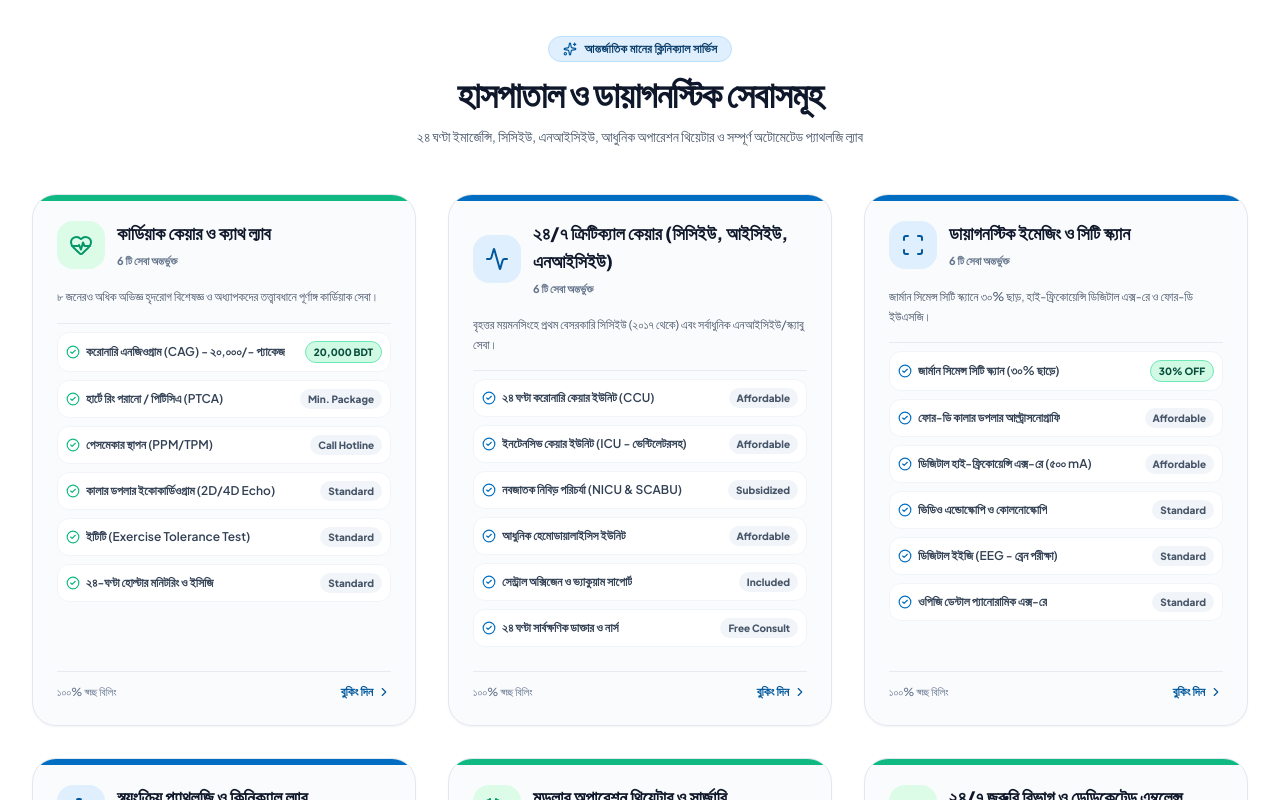
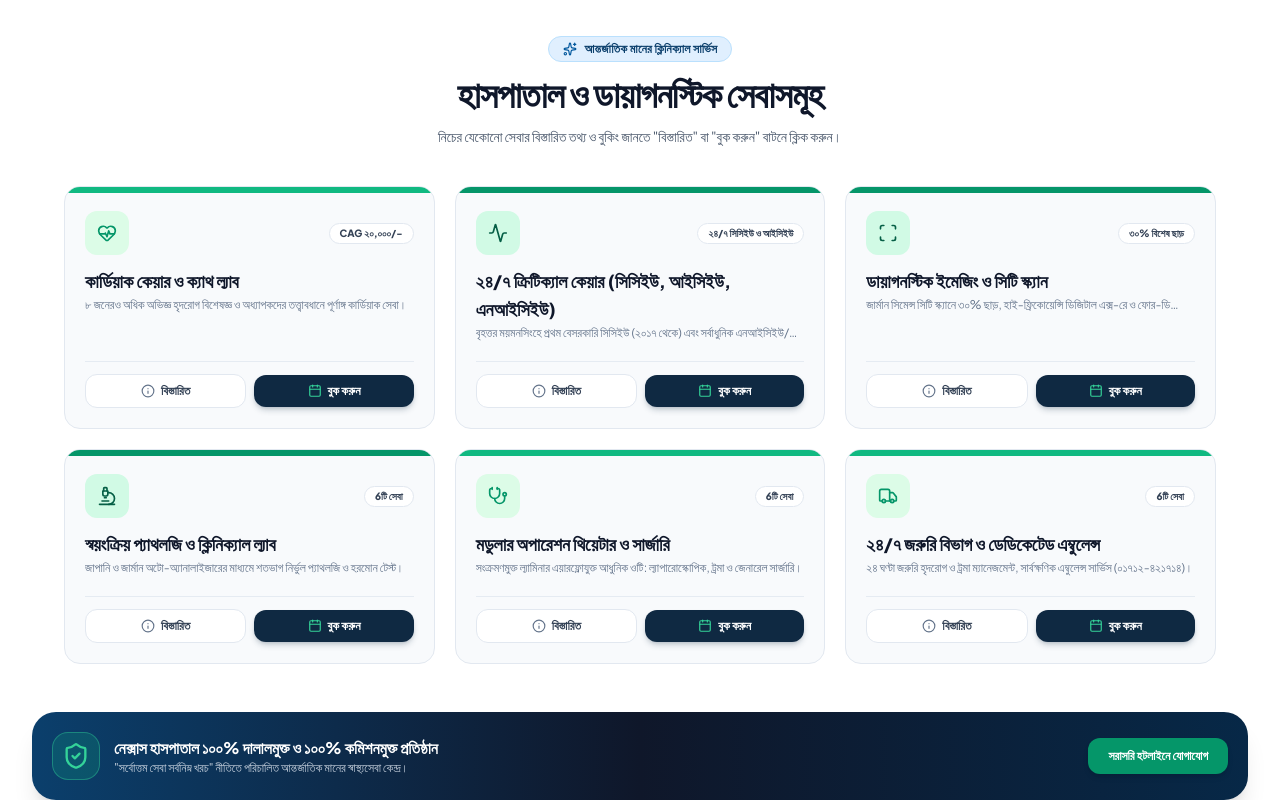
Before and after one commit to Jim5225/Next-hos, a React (Vite) app: page / in a window 1280 px wide. Shown: the part 3500-4300 px from the top of the page. Built offline with nearby package versions, Linux system fonts and the light colour scheme.

Commit message:
feat: Compact service cards with heading and Details/Book Now popup modal

```diff
--- a/src/components/ServicesSection.jsx
+++ b/src/components/ServicesSection.jsx
@@ -1,4 +1,4 @@
-import React from 'react';
+import React, { useState } from 'react';
 import {
   HeartPulse,
   Activity,
@@ -10,12 +10,16 @@ import {
   Calendar,
   Sparkles,
   ChevronRight,
-  ShieldCheck
+  ShieldCheck,
+  X,
+  Phone,
+  Info
 } from 'lucide-react';
 import { servicesData } from '../data/servicesData';
 
 export default function ServicesSection({ lang, t, onBookAppointment }) {
   const categories = servicesData.categories;
+  const [selectedCategory, setSelectedCategory] = useState(null);
 
   const iconMap = {
     HeartPulse: HeartPulse,
@@ -26,12 +30,16 @@ export default function ServicesSection({ lang, t, onBookAppointment }) {
     Truck: Truck
   };
 
+  const handleOpenDetails = (cat) => {
+    setSelectedCategory(cat);
+  };
+
   return (
     <section id="services" className="py-16 sm:py-20 bg-white relative border-b border-slate-200">
       <div className="max-w-7xl mx-auto px-4 sm:px-6 lg:px-8">
 
         {/* Section Header */}
-        <div className="text-center max-w-3xl mx-auto space-y-3 mb-12">
+        <div className="text-center max-w-3xl mx-auto space-y-3 mb-10">
 
           <div className="inline-flex items-center gap-2 px-3.5 py-1 rounded-full bg-nexus-100 text-nexus-900 text-xs font-black tracking-wide uppercase border border-nexus-200 shadow-xs">
             <Sparkles className="w-3.5 h-3.5 text-nexus-700" />
@@ -43,92 +51,84 @@ export default function ServicesSection({ lang, t, onBookAppointment }) {
           </h2>
 
           <p className="text-slate-600 text-xs sm:text-sm max-w-2xl mx-auto">
-            {t.servicesSubheading}
+            {lang === 'bn'
+              ? 'নিচের যেকোনো সেবার বিস্তারিত তথ্য ও বুকিং জানতে "বিস্তারিত" বা "বুক করুন" বাটনে ক্লিক করুন।'
+              : 'Click on "Details" or "Book Now" on any service card below to view complete information and pricing.'}
           </p>
 
         </div>
 
-        {/* Categories Grid */}
-        <div className="grid grid-cols-1 md:grid-cols-2 lg:grid-cols-3 gap-6 sm:gap-8">
+        {/* Compact Services Grid: Small Cards with only Heading + 2 Action Buttons */}
+        <div className="grid grid-cols-1 sm:grid-cols-2 lg:grid-cols-3 gap-5 max-w-6xl mx-auto">
           {categories.map((cat) => {
             const IconComponent = iconMap[cat.icon] || HeartPulse;
             const isCardiac = cat.color === 'cardiac';
 
+            // Top highlight badge for quick insight
+            let highlightBadge = `${cat.services.length}টি সেবা`;
+            if (cat.id === 'cardiac') highlightBadge = lang === 'bn' ? 'CAG ২০,০০০/-' : 'CAG 20k';
+            if (cat.id === 'imaging') highlightBadge = lang === 'bn' ? '৩০% বিশেষ ছাড়' : '30% Discount';
+            if (cat.id === 'critical') highlightBadge = lang === 'bn' ? '২৪/৭ সিসিইউ ও আইসিইউ' : '24/7 CCU/ICU';
+
             return (
               <div
                 key={cat.id}
-                className="rounded-3xl bg-slate-50/70 border border-slate-200 hover:border-nexus-400 p-6 shadow-sm hover:shadow-xl transition-all duration-300 flex flex-col justify-between group relative overflow-hidden"
+                className="rounded-2xl bg-slate-50 border border-slate-200 hover:border-emerald-500 p-5 shadow-xs hover:shadow-lg transition-all duration-300 flex flex-col justify-between group relative overflow-hidden"
               >
                 {/* Subtle top indicator */}
                 <div className={`absolute top-0 left-0 right-0 h-1.5 ${
-                  isCardiac ? 'bg-cardiac-500' : 'bg-nexus-600'
+                  isCardiac ? 'bg-cardiac-500' : 'bg-emerald-600'
                 }`} />
 
-                <div className="space-y-4">
-
-                  {/* Category Header */}
-                  <div className="flex items-center gap-3">
-                    <div className={`w-12 h-12 rounded-2xl flex items-center justify-center flex-shrink-0 group-hover:scale-110 transition-transform ${
+                {/* Only Heading, Icon & Badge */}
+                <div className="space-y-3 pt-1">
+                  <div className="flex items-center justify-between">
+                    <div className={`w-11 h-11 rounded-xl flex items-center justify-center flex-shrink-0 group-hover:scale-105 transition-transform ${
                       isCardiac
                         ? 'bg-cardiac-100 text-cardiac-600'
-                        : 'bg-nexus-100 text-nexus-700'
+                        : 'bg-emerald-100 text-emerald-800'
                     }`}>
-                      <IconComponent className="w-6 h-6" />
+                      <IconComponent className="w-5 h-5" />
                     </div>
-                    <div>
-                      <h3 className="font-extrabold text-base sm:text-lg text-slate-900 leading-snug group-hover:text-nexus-700 transition-colors">
-                        {lang === 'bn' ? cat.titleBn : cat.title}
-                      </h3>
-                      <span className="text-[11px] font-bold text-slate-500">
-                        {cat.services.length} {lang === 'bn' ? 'টি সেবা অন্তর্ভুক্ত' : 'Services included'}
-                      </span>
-                    </div>
+
+                    <span className="text-[10px] font-black px-2.5 py-0.5 rounded-full bg-white text-slate-700 border border-slate-200 shadow-xs">
+                      {highlightBadge}
+                    </span>
                   </div>
 
-                  <p className="text-xs text-slate-600 leading-relaxed">
-                    {lang === 'bn' ? cat.descriptionBn : cat.description}
-                  </p>
-
-                  {/* Services List */}
-                  <div className="space-y-2 pt-2 border-t border-slate-200/80">
-                    {cat.services.map((s, idx) => (
-                      <div
-                        key={idx}
-                        className="flex items-center justify-between p-2 rounded-xl bg-white border border-slate-100 text-xs text-slate-700"
-                      >
-                        <div className="flex items-center gap-1.5 min-w-0 pr-2">
-                          <CheckCircle2 className={`w-3.5 h-3.5 flex-shrink-0 ${
-                            isCardiac ? 'text-cardiac-500' : 'text-nexus-600'
-                          }`} />
-                          <span className="font-semibold truncate">
-                            {lang === 'bn' ? s.nameBn : s.name}
-                          </span>
-                        </div>
-                        <span className={`text-[10px] font-black px-2 py-0.5 rounded-full flex-shrink-0 ${
-                          s.price.includes('20,000') || s.price.includes('30%')
-                            ? 'bg-emerald-100 text-emerald-900 border border-emerald-300'
-                            : 'bg-slate-100 text-slate-600'
-                        }`}>
-                          {s.price}
-                        </span>
-                      </div>
-                    ))}
+                  <div>
+                    <h3 className="font-extrabold text-base sm:text-lg text-slate-900 group-hover:text-emerald-700 transition-colors leading-snug">
+                      {lang === 'bn' ? cat.titleBn : cat.title}
+                    </h3>
+                    <p className="text-xs text-slate-500 line-clamp-1 mt-0.5">
+                      {lang === 'bn' ? cat.descriptionBn : cat.description}
+                    </p>
                   </div>
-
                 </div>
 
-                {/* Bottom CTA */}
-                <div className="mt-6 pt-3 border-t border-slate-200/80 flex items-center justify-between">
-                  <span className="text-[11px] text-slate-500 font-medium">
-                    {lang === 'bn' ? '১০০% স্বচ্ছ বিলিং' : 'Transparent Pricing'}
-                  </span>
+                {/* The 2 Compact Buttons: "বিস্তারিত" and "বুক করুন" */}
+                <div className="mt-5 pt-3 border-t border-slate-200/80 flex items-center gap-2">
+
+                  {/* 1. বিস্তারিত (Details) Button */}
                   <button
-                    onClick={onBookAppointment}
-                    className="flex items-center gap-1 text-xs font-bold text-nexus-700 hover:text-nexus-800 group-hover:translate-x-1 transition-transform"
+                    onClick={() => handleOpenDetails(cat)}
+                    className="flex-1 flex items-center justify-center gap-1.5 py-2 px-3 rounded-xl bg-white hover:bg-slate-100 text-slate-700 font-bold text-xs border border-slate-200 transition-all active:scale-95 shadow-xs"
+                    title={lang === 'bn' ? 'বিস্তারিত তথ্য দেখুন' : 'View Details'}
                   >
-                    <span>{lang === 'bn' ? 'বুকিং দিন' : 'Book Service'}</span>
-                    <ChevronRight className="w-3.5 h-3.5" />
+                    <Info className="w-3.5 h-3.5 text-slate-500" />
+                    <span>{lang === 'bn' ? 'বিস্তারিত' : 'Details'}</span>
                   </button>
+
+                  {/* 2. বুক করুন (Book Now) Button */}
+                  <button
+                    onClick={() => handleOpenDetails(cat)}
+                    className="flex-1 flex items-center justify-center gap-1.5 py-2 px-3 rounded-xl bg-[#0f2942] hover:bg-[#1a3b5c] text-white font-black text-xs shadow-md shadow-[#0f2942]/20 transition-all active:scale-95"
+                    title={lang === 'bn' ? 'বুকিং ও সেবা সংক্রান্ত তথ্য' : 'Book Service'}
+                  >
+                    <Calendar className="w-3.5 h-3.5 text-emerald-400" />
+                    <span>{lang === 'bn' ? 'বুক করুন' : 'Book Now'}</span>
+                  </button>
+
                 </div>
 
               </div>
@@ -161,6 +161,134 @@ export default function ServicesSection({ lang, t, onBookAppointment }) {
         </div>
 
       </div>
+
+      {/* ============================================================== */}
+      {/* SERVICE DETAILS MODAL (Opens on clicking Details OR Book Now) */}
+      {/* ============================================================== */}
+      {selectedCategory && (
+        <div
+          className="fixed inset-0 z-50 flex items-center justify-center p-4 bg-black/70 backdrop-blur-xs animate-fadeIn"
+          onClick={() => setSelectedCategory(null)}
+        >
+          <div
+            className="relative w-full max-w-2xl bg-white rounded-3xl shadow-2xl overflow-hidden border border-slate-200 flex flex-col max-h-[90vh]"
+            onClick={(e) => e.stopPropagation()}
+          >
+            {/* Modal Header */}
+            <div className="p-5 sm:p-6 bg-[#0f2942] text-white flex items-center justify-between">
+              <div className="flex items-center gap-3">
+                <div className="w-10 h-10 rounded-xl bg-white/10 flex items-center justify-center text-emerald-400 flex-shrink-0">
+                  {React.createElement(iconMap[selectedCategory.icon] || HeartPulse, { className: "w-6 h-6" })}
+                </div>
+                <div>
+                  <h3 className="font-black text-base sm:text-lg text-white leading-tight">
+                    {lang === 'bn' ? selectedCategory.titleBn : selectedCategory.title}
+                  </h3>
+                  <p className="text-xs text-emerald-300 font-semibold">
+                    {selectedCategory.services.length} {lang === 'bn' ? 'টি বিশেষায়িত সেবা ও টেস্ট অন্তর্ভুক্ত' : 'Specialized services included'}
+                  </p>
+                </div>
+              </div>
+
+              <button
+                onClick={() => setSelectedCategory(null)}
+                className="p-2 rounded-full hover:bg-white/10 text-white transition-colors"
+                aria-label="Close"
+              >
+                <X className="w-5 h-5" />
+              </button>
+            </div>
+
+            {/* Modal Body */}
+            <div className="p-5 sm:p-6 overflow-y-auto space-y-5">
+
+              {/* Category Description */}
+              <div className="p-3.5 rounded-2xl bg-slate-50 border border-slate-200 text-xs sm:text-sm text-slate-700 leading-relaxed">
+                {lang === 'bn' ? selectedCategory.descriptionBn : selectedCategory.description}
+              </div>
+
+              {/* Service Items Breakdown with Prices */}
+              <div className="space-y-2.5">
+                <h4 className="text-xs font-black text-slate-900 uppercase tracking-wider flex items-center gap-1.5">
+                  <CheckCircle2 className="w-4 h-4 text-emerald-600" />
+                  <span>{lang === 'bn' ? 'সেবাসমূহ ও স্বচ্ছ মূল্য তালিকা:' : 'Included Services & Transparent Rates:'}</span>
+                </h4>
+
+                <div className="space-y-2">
+                  {selectedCategory.services.map((item, idx) => (
+                    <div
+                      key={idx}
+                      className="p-3 rounded-xl bg-white border border-slate-200 hover:border-emerald-300 transition-colors flex items-center justify-between gap-3 shadow-xs"
+                    >
+                      <div className="space-y-0.5 min-w-0">
+                        <h5 className="font-bold text-xs sm:text-sm text-slate-900 leading-snug">
+                          {lang === 'bn' ? item.nameBn : item.name}
+                        </h5>
+                        <p className="text-[11px] text-slate-500 line-clamp-1">
+                          {lang === 'bn' ? item.descBn : item.desc}
+                        </p>
+                      </div>
+
+                      <span className={`text-[11px] font-black px-2.5 py-1 rounded-full whitespace-nowrap flex-shrink-0 ${
+                        item.price.includes('20,000') || item.price.includes('30%') || item.price.includes('10%')
+                          ? 'bg-emerald-100 text-emerald-900 border border-emerald-300'
+                          : 'bg-slate-100 text-slate-700'
+                      }`}>
+                        {item.price}
+                      </span>
+                    </div>
+                  ))}
+                </div>
+              </div>
+
+              {/* Transparency Notice */}
+              <div className="p-3 rounded-xl bg-emerald-50 border border-emerald-200 text-xs text-emerald-950 flex items-center gap-2 font-semibold">
+                <ShieldCheck className="w-4 h-4 text-emerald-700 flex-shrink-0" />
+                <span>
+                  {lang === 'bn'
+                    ? '১০০% দালালমুক্ত ও কমিশনমুক্ত নিশ্চয়তা। নির্ধারিত স্বচ্ছ মূল্যে সকল সেবা ও টেস্ট প্রদান করা হয়।'
+                    : '100% Broker-Free & Commission-Free Guarantee with direct hospital billing.'}
+                </span>
+              </div>
+
+            </div>
+
+            {/* Modal Footer CTA */}
+            <div className="p-4 sm:p-5 bg-slate-50 border-t border-slate-200 flex flex-wrap items-center justify-between gap-3">
+              <a
+                href="tel:09611678922"
+                className="flex items-center gap-2 text-xs font-bold text-slate-700 hover:text-emerald-700"
+              >
+                <Phone className="w-4 h-4 text-emerald-600" />
+                <span>{lang === 'bn' ? 'হটলাইন: ০৯৬১১৬৭৮৯২২' : 'Hotline: 09611678922'}</span>
+              </a>
+
+              <div className="flex items-center gap-2">
+                <button
+                  onClick={() => setSelectedCategory(null)}
+                  className="px-4 py-2 rounded-xl text-xs font-bold text-slate-600 hover:bg-slate-200 transition-colors"
+                >
+                  {lang === 'bn' ? 'বন্ধ করুন' : 'Close'}
+                </button>
+
+                <button
+                  onClick={() => {
+                    const catName = lang === 'bn' ? selectedCategory.titleBn : selectedCategory.title;
+                    setSelectedCategory(null);
+                    onBookAppointment(catName);
+                  }}
+                  className="flex items-center gap-1.5 px-5 py-2.5 rounded-xl bg-emerald-600 hover:bg-emerald-700 text-white font-black text-xs shadow-md shadow-emerald-600/30 active:scale-95 transition-all"
+                >
+                  <Calendar className="w-4 h-4 text-white" />
+                  <span>{lang === 'bn' ? 'এই সেবার সিরিয়াল বুক করুন' : 'Book This Service'}</span>
+                </button>
+              </div>
+            </div>
+
+          </div>
+        </div>
+      )}
+
     </section>
   );
 }
```
